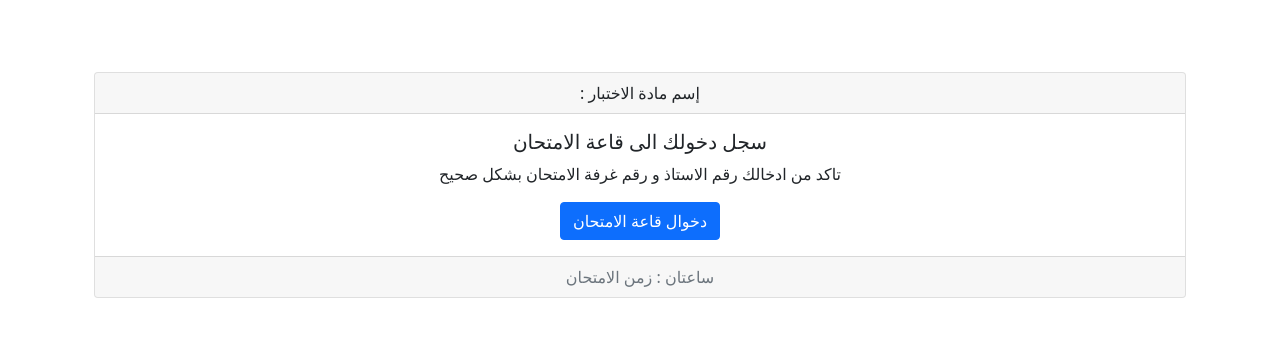
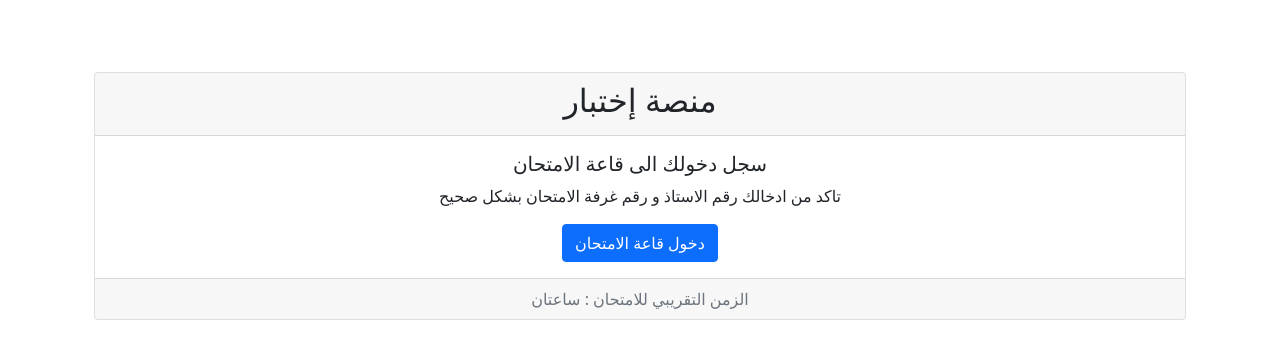
Before and after one commit to zinon-software/minasa, a Django app: page / in a window 1280 px wide. Shown: the part 56-415 px from the top of the page. Run offline with Django 3.2, Linux system fonts and the light colour scheme; some libraries are stand-ins or nearby versions.

Commit message:
update index thml

```diff
--- a/templates/main/index.html
+++ b/templates/main/index.html
@@ -5,14 +5,14 @@
 <div class="container">
   <div class="card text-center">
     <div class="card-header">
-      : إسم مادة الاختبار
+      <h2> منصة إختبار</h1>
     </div>
     <div class="card-body">
 
       {% if not_primary == 'True' %}
       <h5 class="card-title">سجل دخولك الى قاعة الامتحان </h5>
       {% elif not_primary == 'False' %}
-      <h5 class="card-title">لقد ادخلت المتغيرات بشكل خاطئ</h5>
+      <h5 class="card-title" style="color: rgb(238, 6, 6);"> !! لقد ادخلت المتغيرات بشكل خاطئ</h5>
       {% endif %}
 
 
@@ -20,7 +20,7 @@
 
       <!-- Button trigger modal -->
       <button type="button" class="btn btn-primary" data-bs-toggle="modal" data-bs-target="#staticBackdrop">
-        دخوال قاعة الامتحان
+        دخول قاعة الامتحان
       </button>
 
       <!-- Modal -->
@@ -63,7 +63,7 @@
       </div>
     </div>
     <div class="card-footer text-muted">
-      ساعتان   : زمن الامتحان
+      الزمن التقريبي للامتحان   : ساعتان
     </div>
   </div>
 </div>
```
